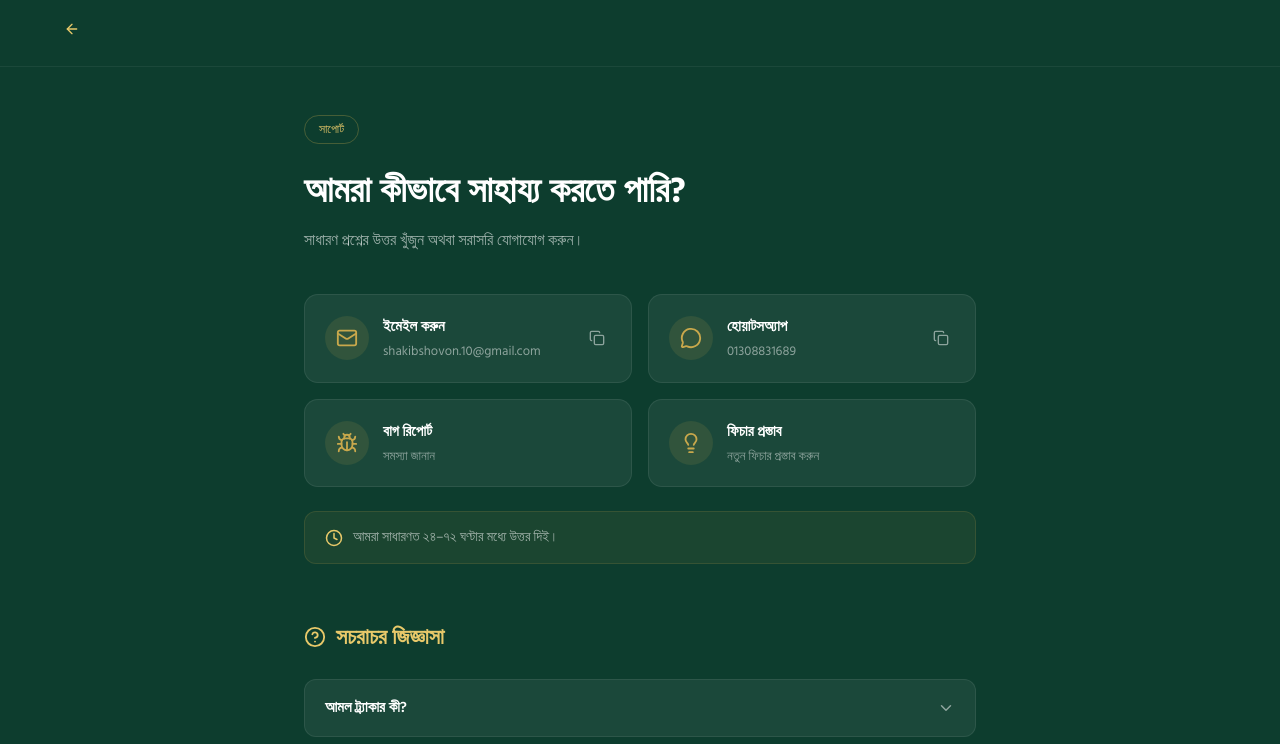
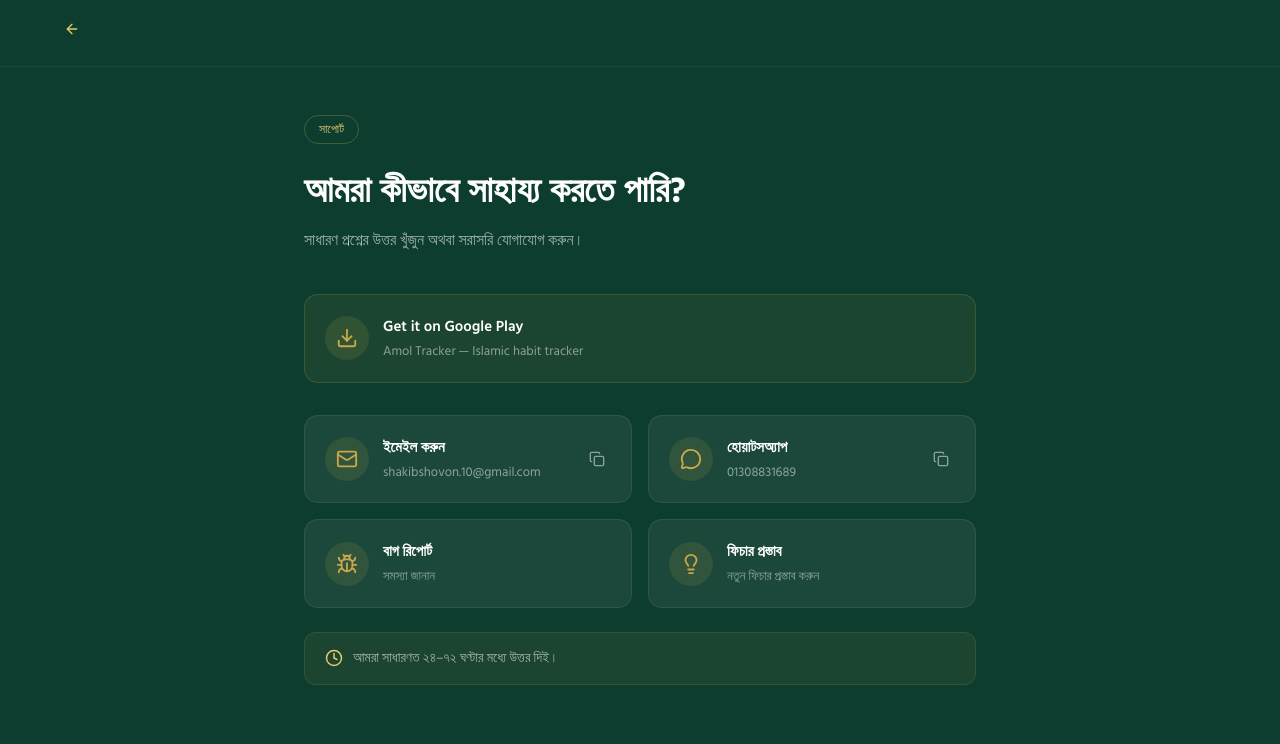
Before and after one commit to Iamsakeeb10/amol-tracker-web, a Next.js app: page /support in a window 1280 px wide. Shown: the top 744 px of the page. Built offline with nearby package versions, Linux system fonts and the light colour scheme.

Commit message:
made some changes

```diff
--- a/src/app/layout.tsx
+++ b/src/app/layout.tsx
@@ -44,6 +44,10 @@ export const metadata: Metadata = {
     description: 'Daily Islamic habit tracker for Muslims.',
     images: ['/og-image.png'],
   },
+  other: {
+    'google-play-app': 'com.shakib.amol.amol_tracker_app',
+    'google-play-url': 'https://play.google.com/store/apps/details?id=com.shakib.amol.amol_tracker_app',
+  },
 };
 
 export default function RootLayout({
--- a/src/components/SupportPage.tsx
+++ b/src/components/SupportPage.tsx
@@ -13,6 +13,7 @@ import {
   ArrowLeft,
   Copy,
   Check,
+  Download,
 } from 'lucide-react';
 import { content } from '@/lib/content';
 import { useLang } from '@/context/LanguageContext';
@@ -99,6 +100,56 @@ export default function SupportPage() {
         >
           {t(content.support.subtitle)}
         </p>
+
+        {/* Download App Card */}
+        <a
+          href="https://play.google.com/store/apps/details?id=com.shakib.amol.amol_tracker_app"
+          target="_blank"
+          rel="noopener noreferrer"
+          style={{
+            display: 'flex',
+            alignItems: 'center',
+            gap: 14,
+            background: 'rgba(201,168,76,0.08)',
+            border: '1px solid rgba(201,168,76,0.2)',
+            borderRadius: 14,
+            padding: 20,
+            marginBottom: 32,
+            textDecoration: 'none',
+            transition: 'border-color 0.2s, background 0.2s',
+          }}
+          onMouseEnter={(e) => {
+            e.currentTarget.style.borderColor = 'rgba(201,168,76,0.4)';
+            e.currentTarget.style.background = 'rgba(201,168,76,0.12)';
+          }}
+          onMouseLeave={(e) => {
+            e.currentTarget.style.borderColor = 'rgba(201,168,76,0.2)';
+            e.currentTarget.style.background = 'rgba(201,168,76,0.08)';
+          }}
+        >
+          <div
+            style={{
+              width: 44,
+              height: 44,
+              borderRadius: '50%',
+              background: 'rgba(201,168,76,0.12)',
+              display: 'flex',
+              alignItems: 'center',
+              justifyContent: 'center',
+              flexShrink: 0,
+            }}
+          >
+            <Download size={22} color="var(--gold)" />
+          </div>
+          <div style={{ flex: 1 }}>
+            <div style={{ fontSize: 15, fontWeight: 600, color: 'var(--white)', marginBottom: 2 }}>
+              Get it on Google Play
+            </div>
+            <div style={{ fontSize: 13, color: 'rgba(255,255,255,0.5)' }}>
+              Amol Tracker — Islamic habit tracker
+            </div>
+          </div>
+        </a>
 
         {/* Contact Cards Grid */}
         <div style={gridStyle} className="support-grid">
```
